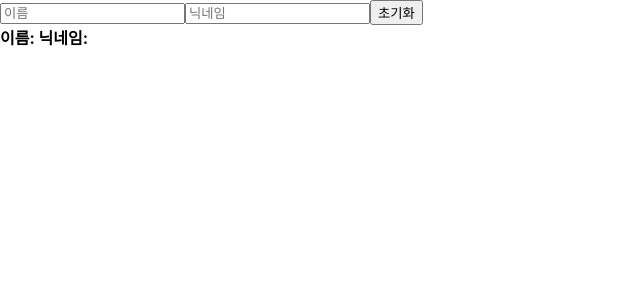
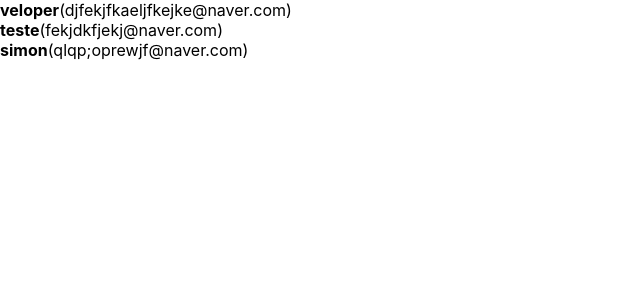
Before and after one commit to doubleaway/study, a React (Create React App) app in the folder input/: page / in a window 1280 px wide. Shown: the top 300 px of the page, without its empty margins (0-640 px from the left). Built offline with nearby package versions, Linux system fonts and the light colour scheme.

Commit message:
배열 렌더링 하는법 3가지 1. 일일히 렌더링하기 2. 다른 컴포넌트로 불러오기 3. 내장함수 map사용하기

```diff
--- a/input/src/App.js
+++ b/input/src/App.js
@@ -1,9 +1,9 @@
 import logo from './logo.svg';
 import './App.css';
-import InputSample  from "./inputSample";
+import UserList from "./userList";
 function App() {
   return (
-   <InputSample/>
+   <UserList/>
   );
 }
 
--- /dev/null
+++ b/input/src/userList.js
@@ -0,0 +1,79 @@
+import React from "react";
+
+function User({users}){
+  return(  <div>
+        <b>
+            {users.username}
+        </b>
+        <span>
+                    ({users.email})
+                </span>
+    </div>
+  )
+}
+
+function UserList(){
+    const users=[
+        {
+            id:1,
+            username:'veloper',
+            email:'djfekjfkaeljfkejke@naver.com'
+        },
+        {
+            id:2,
+            username:'teste',
+            email:'fekjdkfjekj@naver.com'
+        },
+        {
+            id:3,
+            username:'simon',
+            email:'qlqp;oprewjf@naver.com'
+        },
+    ];
+//    하나하나 렌더링
+    return(
+        <div>
+            {/*<div>*/}
+            {/*    <b>*/}
+            {/*        {users[0].username}*/}
+            {/*    </b>*/}
+            {/*    <span>*/}
+            {/*        ({users[0].email})*/}
+            {/*    </span>*/}
+            {/*</div>*/}
+            {/*<div>*/}
+            {/*    <b>*/}
+            {/*        {users[1].username}*/}
+            {/*    </b>*/}
+            {/*    <span>*/}
+            {/*        ({users[1].email})*/}
+            {/*    </span>*/}
+            {/*</div>*/}
+            {/*<div>*/}
+            {/*    <b>*/}
+            {/*        {users[2].username}*/}
+            {/*    </b>*/}
+            {/*    <span>*/}
+            {/*        ({users[2].email})*/}
+            {/*    </span>*/}
+            {/*</div>*/}
+
+            {/*다른 컴포넌트에서 불러오기*/}
+            {/*<User users={users[0]}/>*/}
+            {/*<User users={users[1]}/>*/}
+            {/*<User users={users[2]}/>*/}
+
+            {/*내장함수 map사용*/}
+            {
+                users.map(
+                    user=>(<User key={user.id} users={user}/>
+                    )
+                )
+            }
+
+        </div>
+    )
+
+}
+
+export default UserList;
```
Also changed, not shown: input/src/sampe.js (added, +19 -0 lines).
